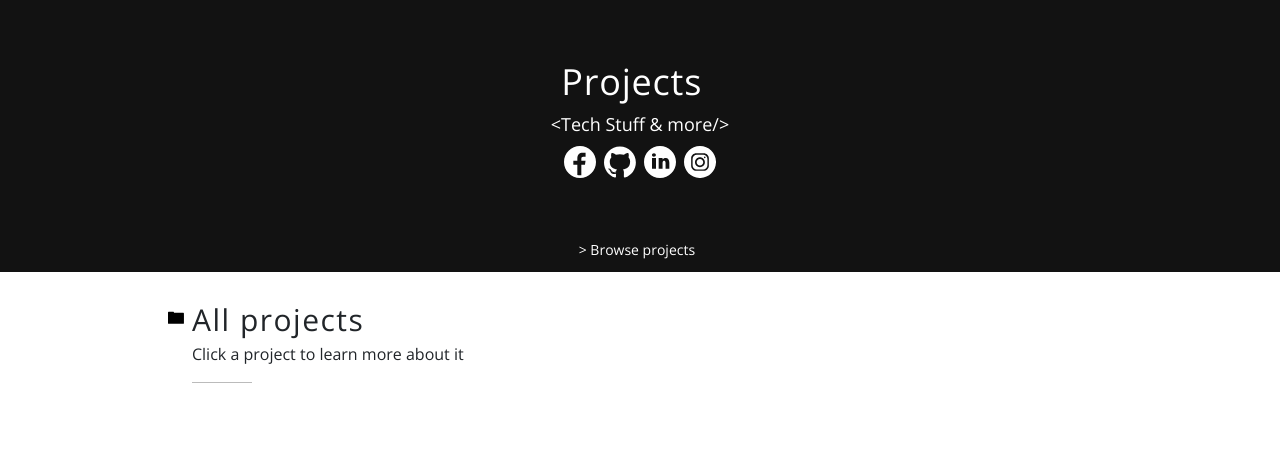
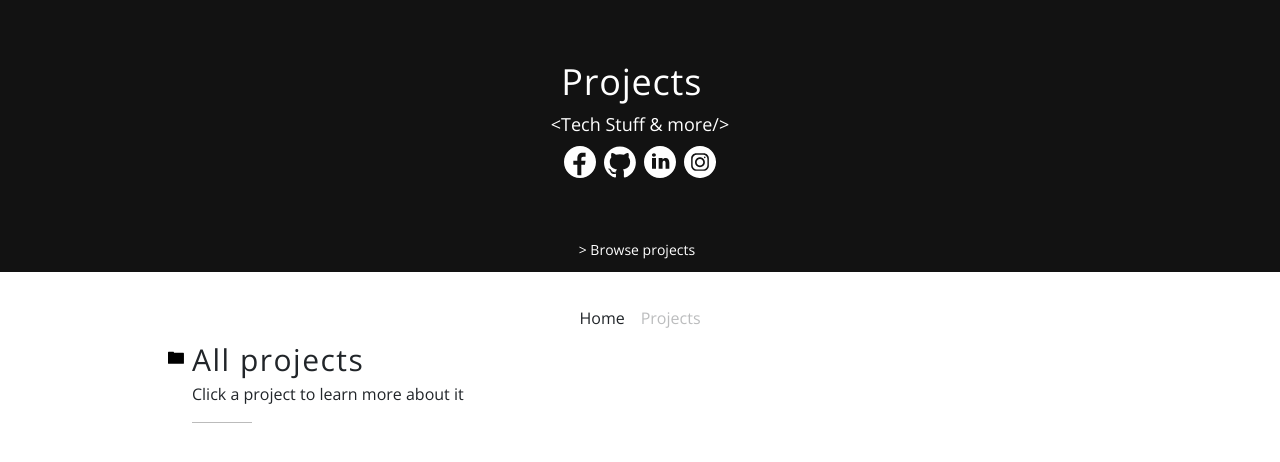
Before and after one commit to Clientrace/my-profile, a Next.js app: page /projects in a window 1280 px wide. Shown: the top 462 px of the page. Built offline with nearby package versions, Linux system fonts and the light colour scheme.

Commit message:
add navigator index

```diff
--- a/src/pages/projects/index.js
+++ b/src/pages/projects/index.js
@@ -9,6 +9,7 @@ import styles from "./projects.module.scss";
 
 import Heading from "../../components/heading/heading";
 import Subheading from "../../components/subheading/subheading";
+import Navigator from "../../components/navigator";
 
 import Divider from "../../components/divider/divider";
 
@@ -39,6 +40,7 @@ const Projects = () => {
       sticky={cmdSticky} />
     <div className={styles['mainBodyContainer']}>
       <div className={styles['body']}>
+        <Navigator index="/projects" />
         <Heading iconUrl="/assets/folder.svg">
           All projects
         </Heading>
```
